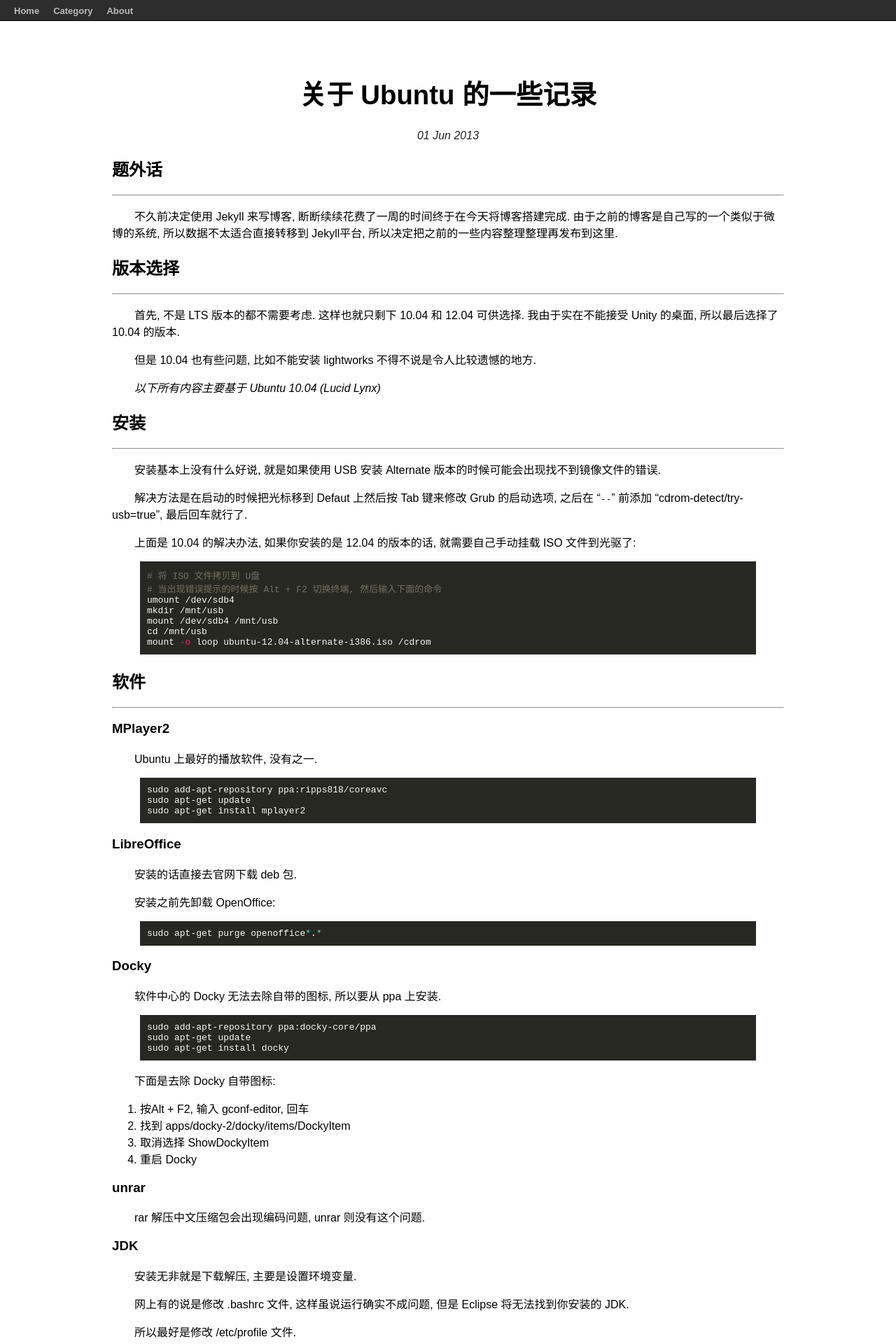
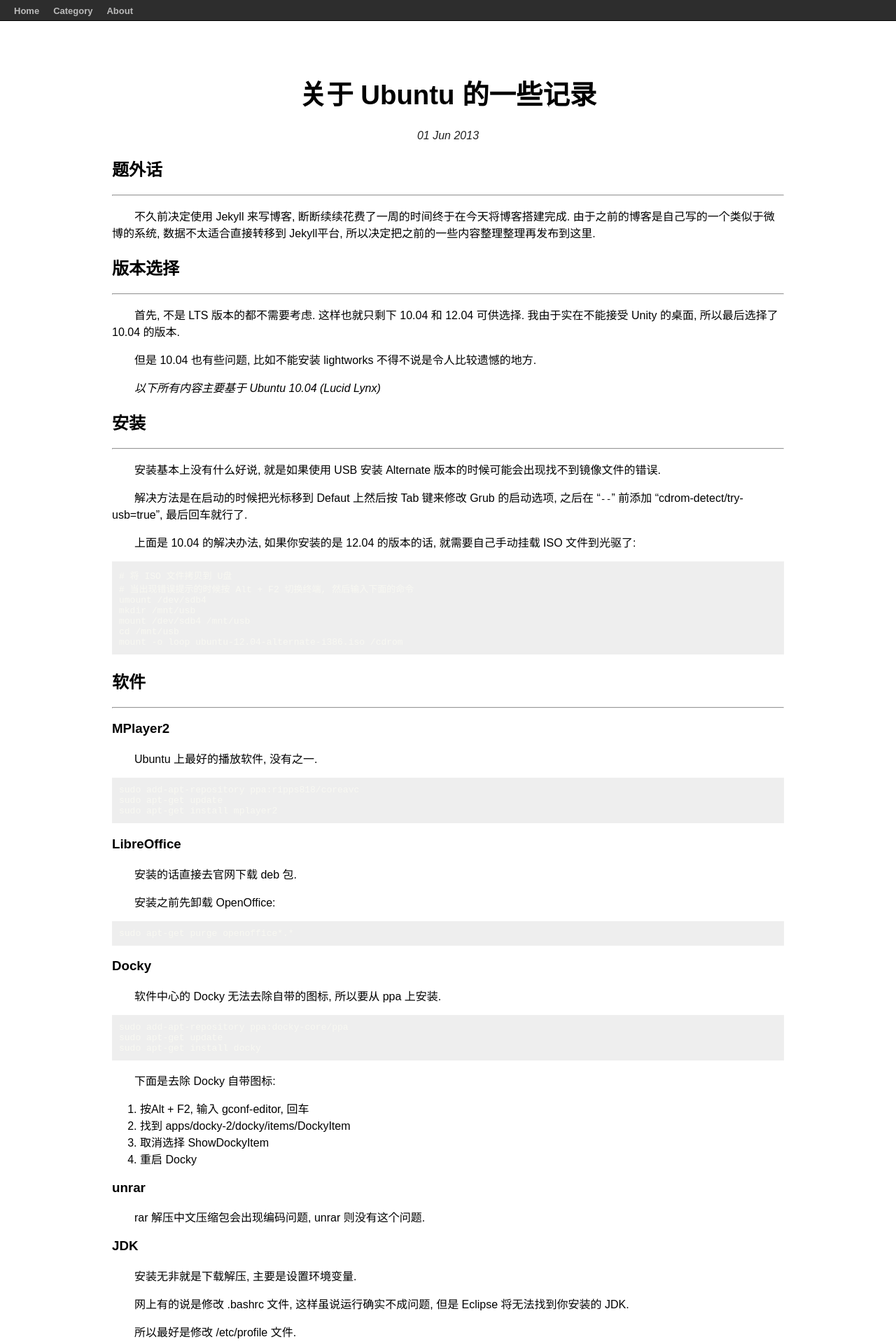
Before and after one commit to yoncise/yoncise.github.io, a Jekyll site: the page built from _posts/2013-06-01-关于-Ubuntu-的一些记录.md, in a window 1280 px wide. Shown: the top 1920 px of the page at 70% size. Built offline with Jekyll 4.4.1, drawn with Linux system fonts in a browser that asks for light colours; some of the changed text lies outside the part shown.

Commit message:
code style

```diff
--- a/_posts/2013-06-01-关于-Ubuntu-的一些记录.md
+++ b/_posts/2013-06-01-关于-Ubuntu-的一些记录.md
@@ -7,7 +7,7 @@
 
 ---
 
-不久前决定使用 Jekyll 来写博客, 断断续续花费了一周的时间终于在今天将博客搭建完成. 由于之前的博客是自己写的一个类似于微博的系统, 所以数据不太适合直接转移到 Jekyll平台, 所以决定把之前的一些内容整理整理再发布到这里.
+不久前决定使用 Jekyll 来写博客, 断断续续花费了一周的时间终于在今天将博客搭建完成. 由于之前的博客是自己写的一个类似于微博的系统, 数据不太适合直接转移到 Jekyll平台, 所以决定把之前的一些内容整理整理再发布到这里.
 
 ##版本选择
 
@@ -29,17 +29,13 @@
 
 上面是 10.04 的解决办法, 如果你安装的是 12.04 的版本的话, 就需要自己手动挂载 ISO 文件到光驱了:
 
-{% highlight bash %}
-
-# 将 ISO 文件拷贝到 U盘
-# 当出现错误提示的时候按 Alt + F2 切换终端, 然后输入下面的命令
-umount /dev/sdb4
-mkdir /mnt/usb
-mount /dev/sdb4 /mnt/usb
-cd /mnt/usb
-mount -o loop ubuntu-12.04-alternate-i386.iso /cdrom
-
-{% endhighlight %}
+    # 将 ISO 文件拷贝到 U盘
+    # 当出现错误提示的时候按 Alt + F2 切换终端, 然后输入下面的命令
+    umount /dev/sdb4
+    mkdir /mnt/usb
+    mount /dev/sdb4 /mnt/usb
+    cd /mnt/usb
+    mount -o loop ubuntu-12.04-alternate-i386.iso /cdrom
 
 ##软件
 
@@ -49,13 +45,9 @@
 
 Ubuntu 上最好的播放软件, 没有之一.
 
-{% highlight bash %}
-
-sudo add-apt-repository ppa:ripps818/coreavc
-sudo apt-get update
-sudo apt-get install mplayer2
-
-{% endhighlight %}
+    sudo add-apt-repository ppa:ripps818/coreavc
+    sudo apt-get update
+    sudo apt-get install mplayer2
 
 ###LibreOffice
 
@@ -63,23 +55,15 @@
 
 安装之前先卸载 OpenOffice:
 
-{% highlight bash %}
-
-sudo apt-get purge openoffice*.*
-
-{% endhighlight %}
+    sudo apt-get purge openoffice*.*
 
 ###Docky
 
 软件中心的 Docky 无法去除自带的图标, 所以要从 ppa 上安装.
 
-{% highlight bash %}
-
-sudo add-apt-repository ppa:docky-core/ppa
-sudo apt-get update
-sudo apt-get install docky
-
-{% endhighlight %}
+    sudo add-apt-repository ppa:docky-core/ppa
+    sudo apt-get update
+    sudo apt-get install docky
 
 下面是去除 Docky 自带图标:
 
@@ -100,11 +84,7 @@
 
 所以最好是修改 /etc/profile 文件.
 
-{% highlight bash %}
-
-sudo vim /etc/profile
-
-{% endhighlight %}
+    sudo vim /etc/profile
 
 添加:
 
@@ -142,15 +122,11 @@
 
 ###删除信封/帐号图标
 
-{% highlight bash %}
+    # 删除信封图标
+    sudo apt-get remove indicator-messages
 
-# 删除信封图标
-sudo apt-get remove indicator-messages
-
-# 删除帐号图标
-sudo apt-get remove indicator-me
-
-{% endhighlight %}
+    # 删除帐号图标
+    sudo apt-get remove indicator-me
 
 ##优化
 
@@ -160,37 +136,29 @@
 
 默认在终端中按 Tab 键进行补全的时候是区分大小写的, 解决方法是:
 
-{% highlight bash %}
-
-# Case-Insensitive Tabbing in Ubuntu Terminal
-sudo vim /etc/inputrc
-# 添加下面内容
-set completion-ignore-case on
-
-{% endhighlight %}
+    # Case-Insensitive Tabbing in Ubuntu Terminal
+    sudo vim /etc/inputrc
+    # 添加下面内容
+    set completion-ignore-case on
 
 ###解决无线 LED 灯一直闪烁的问题
 
 Ubuntu 默认的情况下是, 如果无线上有网络数据交换的话, LED 灯会一直闪烁.
 
-{% highlight bash %}
+    sudo vim /etc/network/if-up.d/wifi-led-noblink
 
-sudo vim /etc/network/if-up.d/wifi-led-noblink
+    # 添加下面内容
 
-# 添加下面内容
+    #!/bin/sh
+    #This script prevents the wifi light from blinking when on.
+    #To enable this script, create a soft link to it in /etc/network/if-up.d/
+    echo none > /sys/class/leds/iwl-phy0::RX/trigger
+    echo none > /sys/class/leds/iwl-phy0::TX/trigger
+    echo none > /sys/class/leds/iwl-phy0::radio/trigger
+    echo none > /sys/class/leds/iwl-phy0::assoc/trigger
 
-#!/bin/sh
-#This script prevents the wifi light from blinking when on.
-#To enable this script, create a soft link to it in /etc/network/if-up.d/
-echo none > /sys/class/leds/iwl-phy0::RX/trigger
-echo none > /sys/class/leds/iwl-phy0::TX/trigger
-echo none > /sys/class/leds/iwl-phy0::radio/trigger
-echo none > /sys/class/leds/iwl-phy0::assoc/trigger
-
-# Make the script executable
-sudo chmod u+x /etc/network/if-up.d/wifi-led-noblink
-
-{% endhighlight %}
+    # Make the script executable
+    sudo chmod u+x /etc/network/if-up.d/wifi-led-noblink
 
 > [HOW TO STOP THE BLINKING WIFI LED ON UBUNTU LAPTOPS WITH INTEL WIRELESS CARDS](https://alexcabal.com/stop-blinking-intel-wifi-led-on-ubuntu-karmic/)
 
@@ -200,48 +168,36 @@
 
 ###设置充电阈值
 
-{% highlight bash %}
-
-sudo -i
-aptitude install tp-smapi-dkms
-modprobe tp_smapi
-echo 40 > /sys/devices/platform/smapi/BAT0/start_charge_thresh
-echo 85 > /sys/devices/platform/smapi/BAT0/stop_charge_thresh
-
-{% endhighlight %}
+    sudo -i
+    aptitude install tp-smapi-dkms
+    modprobe tp_smapi
+    echo 40 > /sys/devices/platform/smapi/BAT0/start_charge_thresh
+    echo 85 > /sys/devices/platform/smapi/BAT0/stop_charge_thresh
 
 ###配置风扇
 
 由于 Ubuntu 对于 ThinkPad 的风扇支持不是太好, 导致系统运行过程当中, 风扇持续的高速运转, 可以通过安装 ThinkFan 解决.
 
-{% highlight bash %}
-
-# 安装 ThinkFan
-sudo apt-get install thinkfan
-# 开机加载模块
-sudo vim /etc/modprobe.d/thinkfan.conf
-# 添加下面内容
-options thinkpad_acpi fan_control=1
-# 开机启动
-sudo vim /etc/default/thinkfan
-# no => yes
-START=yes
-# 按需修改 ThinkFan 配置
-sudo vim /etc/thinkfan.conf
-
-{% endhighlight %}
+    # 安装 ThinkFan
+    sudo apt-get install thinkfan
+    # 开机加载模块
+    sudo vim /etc/modprobe.d/thinkfan.conf
+    # 添加下面内容
+    options thinkpad_acpi fan_control=1
+    # 开机启动
+    sudo vim /etc/default/thinkfan
+    # no => yes
+    START=yes
+    # 按需修改 ThinkFan 配置
+    sudo vim /etc/thinkfan.conf
 
 ###设置小红点灵敏度
 
-{% highlight bash %}
-
-sudo vim /etc/rc.loal
-# 将以下内容写到文件中
-sleep 10
-echo -n 255 > /sys/devices/platform/i8042/serio1/serio2/speed
-echo -n 255 > /sys/devices/platform/i8042/serio1/serio2/sensitivity
-
-{% endhighlight %}
+    sudo vim /etc/rc.loal
+    # 将以下内容写到文件中
+    sleep 10
+    echo -n 255 > /sys/devices/platform/i8042/serio1/serio2/speed
+    echo -n 255 > /sys/devices/platform/i8042/serio1/serio2/sensitivity
 
 最后,安装 Pointing devices 来启用中键滚动和关闭 TouchPad
 
@@ -280,11 +236,7 @@
 
 现在想想以前每次想要在 Ubuntu 下自己编译程序都不能成功,大概是因为没有安装 build-essential 吧
 
-{% highlight bash %}
-
-sudo apt-get install build-essential
-
-{% endhighlight %}
+    sudo apt-get install build-essential
 
 ###桌面背景图片所在文件夹
 
@@ -310,15 +262,11 @@
 
 ###激活/锁定 root 用户
 
-{% highlight bash %}
+    # 激活 root 用户
+    sudo passwd root
 
-# 激活 root 用户
-sudo passwd root
-
-# 锁定 root 用户
-passwd -l root
-
-{% endhighlight %}
+    # 锁定 root 用户
+    passwd -l root
 
 ###深度卸载软件
 
@@ -326,11 +274,7 @@
 
 卸载后执行下面的命令:
 
-{% highlight bash %}
-
-sudo apt-get autoremove
-sudo apt-get autoclean
-sudo apt-get clean
-dpkg --list | grep "^rc" | cut -d " " -f 3 | xargs sudo dpkg --purge
-
-{% endhighlight %}
+    sudo apt-get autoremove
+    sudo apt-get autoclean
+    sudo apt-get clean
+    dpkg --list | grep "^rc" | cut -d " " -f 3 | xargs sudo dpkg --purge
--- a/blog/css/style.css
+++ b/blog/css/style.css
@@ -235,6 +235,7 @@
 #article pre {
     margin: 0;
     padding: 10px;
+    background: #eee;
 }
 
 #footer {
```
Also changed, not shown: _posts/2013-06-04-VirtualBox-中-Ubuntu-Server-的常见问题及解决.md (+13 -37 lines).
